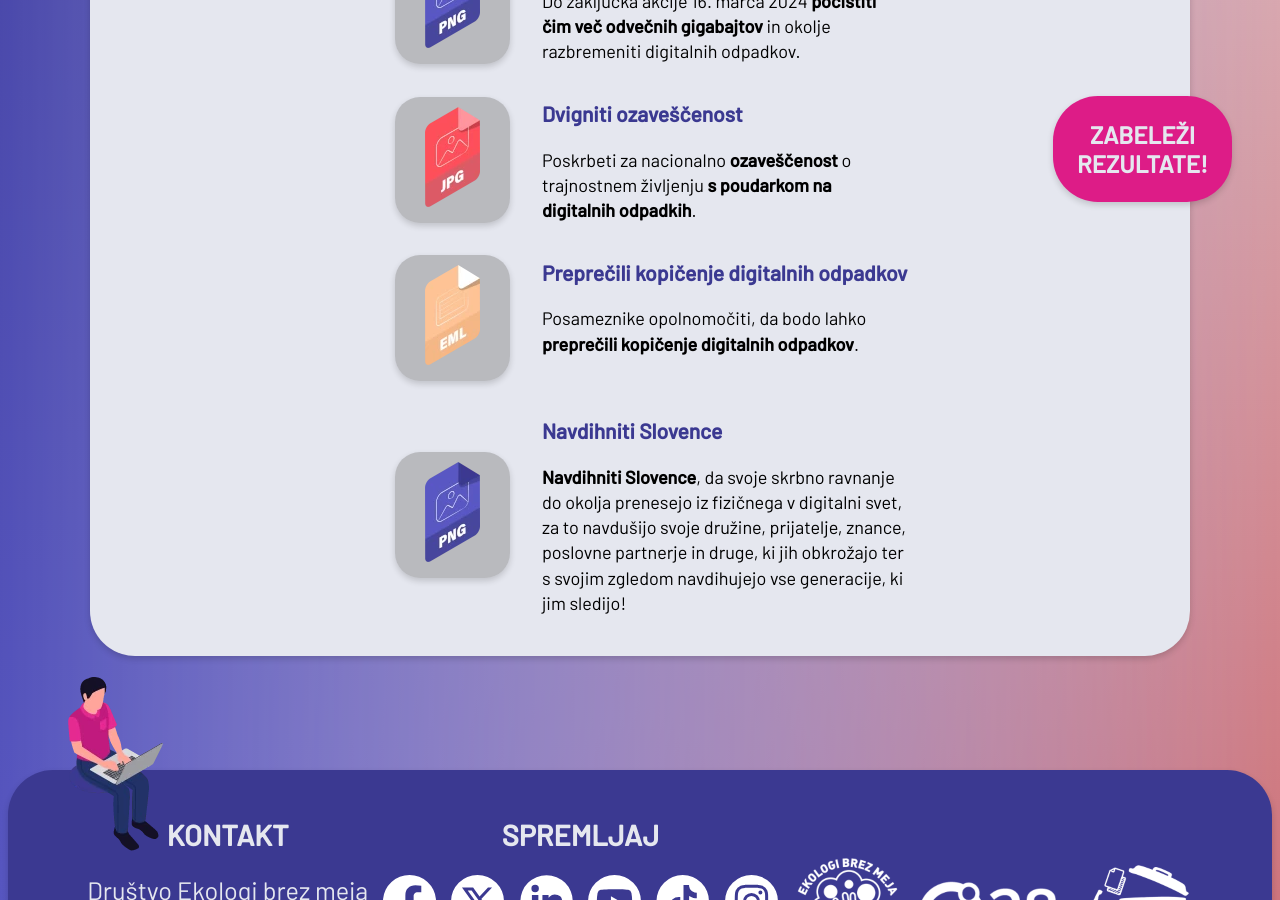
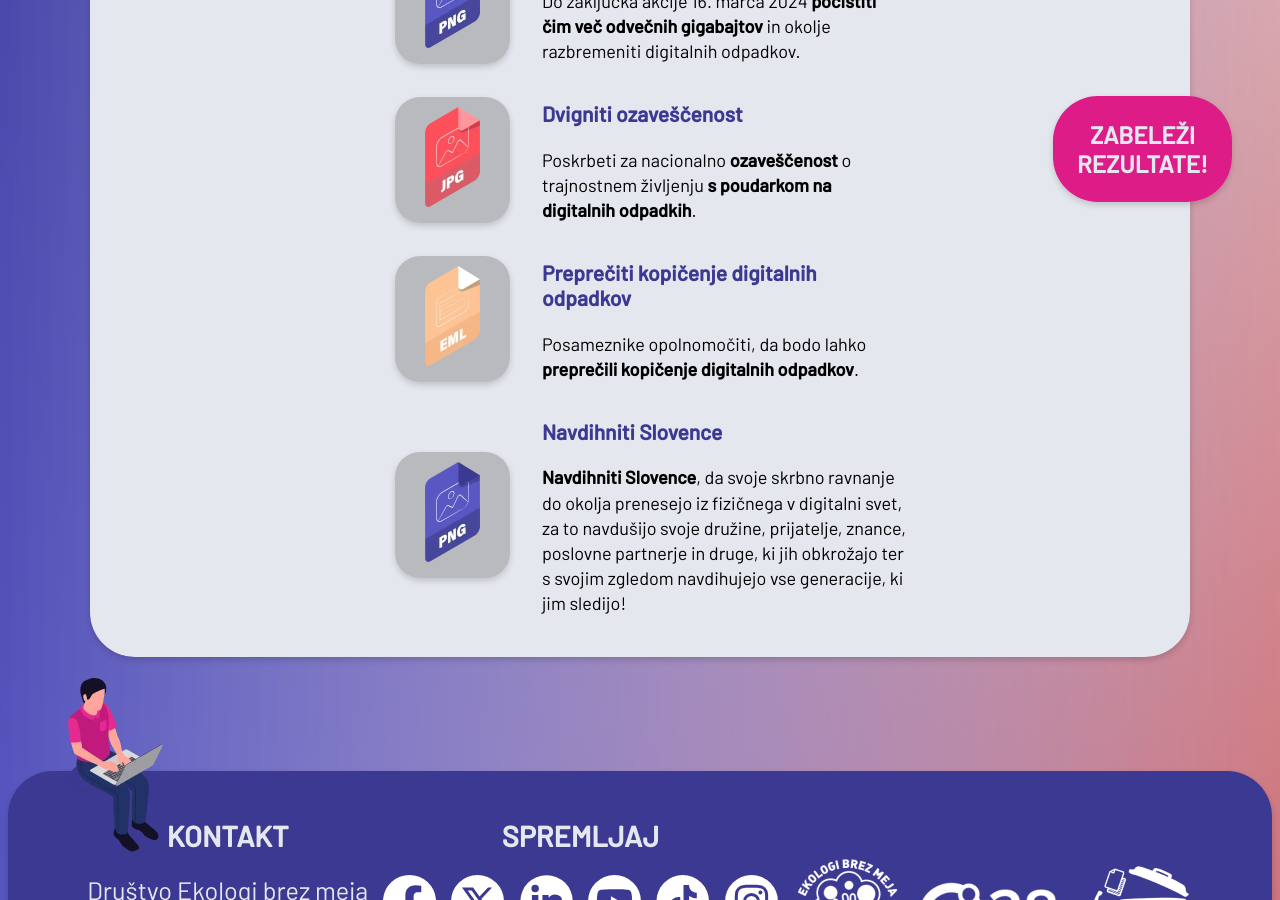
Before and after one commit to ewba/dcd-si, a Jekyll site: the page built from index.md, in a window 1280 px wide and 900 px high, scrolled down 1124 px. Built offline with Jekyll 4.4.1, drawn with Linux system fonts in a browser that asks for light colours.

Commit message:
Update index.md

```diff
--- a/index.md
+++ b/index.md
@@ -51,7 +51,7 @@ Uradni dan digitalnega čiščenja je <strong>16. marec 2024</strong>. Ker pa se
 		<img src="assets/img/ff/eml.webp" alt="okras seznama 2" aria-hidden="true" width="55" height="100" style="margin: 0 auto; padding: 10px 30px">
 	</div>
 	<div style="justify-self: start">
-		<h3>Preprečili kopičenje digitalnih odpadkov</h3>
+		<h3>Preprečiti kopičenje digitalnih odpadkov</h3>
 		Posameznike opolnomočiti, da bodo lahko <strong>preprečili kopičenje digitalnih odpadkov</strong>.
 	</div>
 
```
